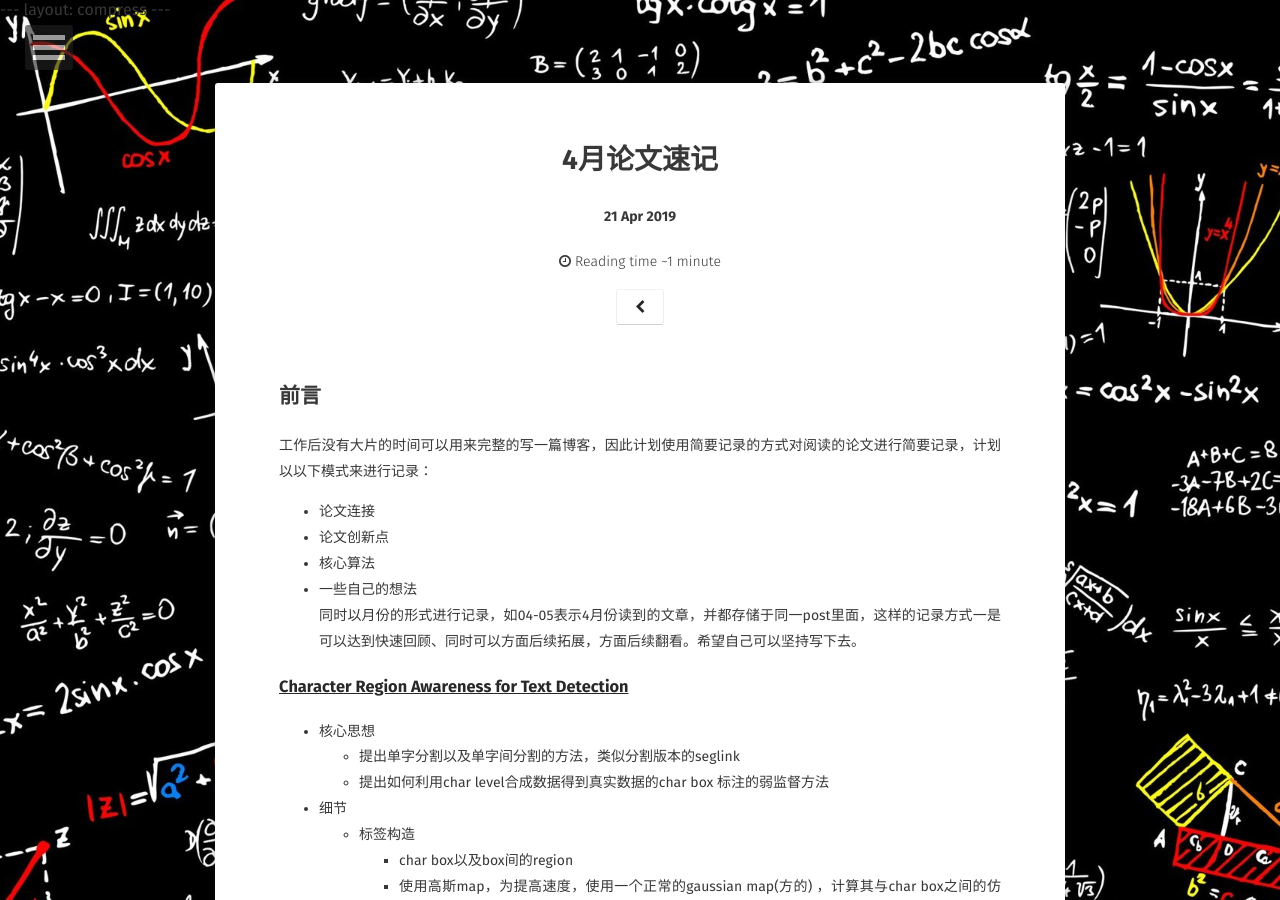
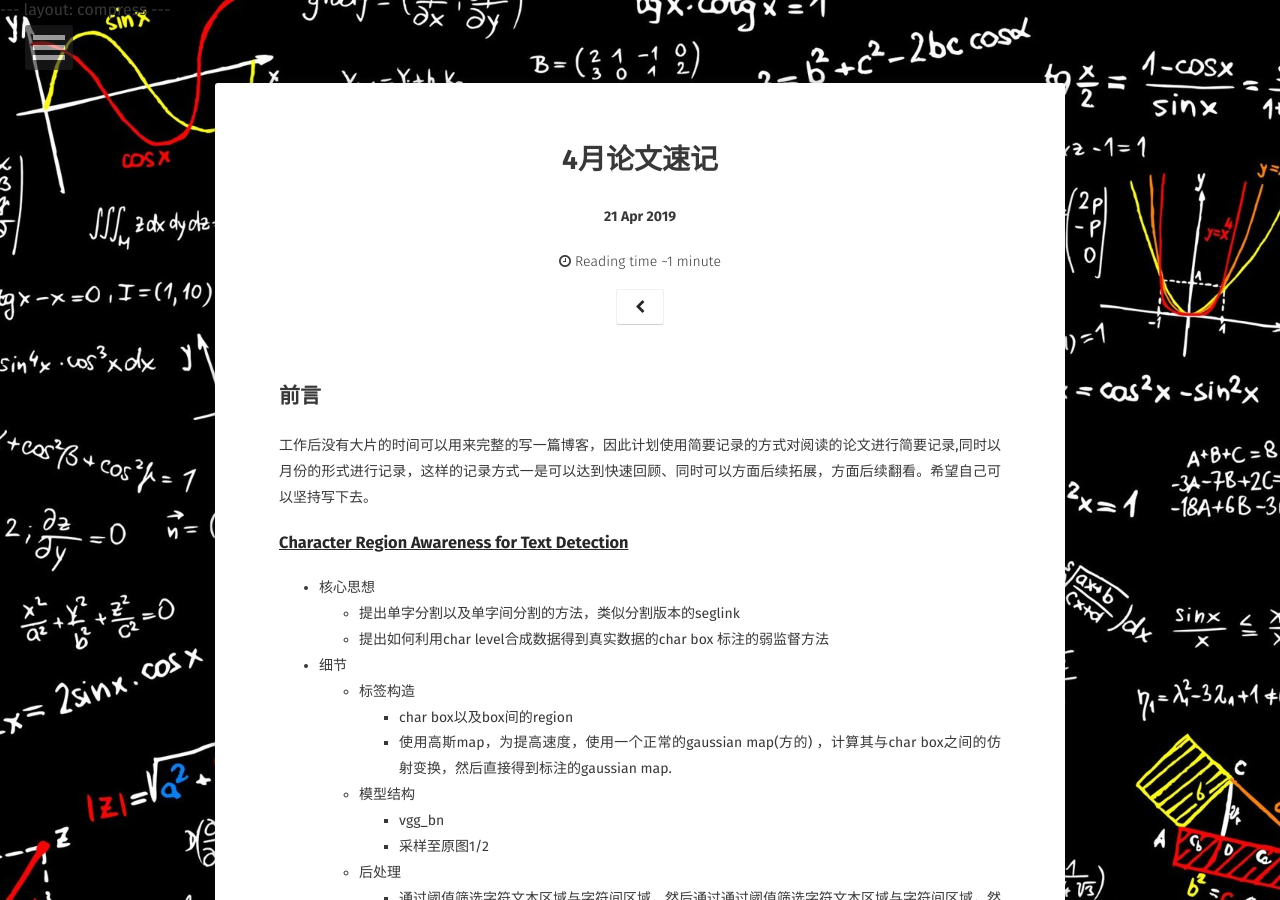
Before and after one commit to saicoco/saicoco.github.io, a Jekyll site: the page built from _posts/2019-04-21-text-detection.md, in a window 1280 px wide and 900 px high. Built offline with Jekyll 4.4.1, drawn with Linux system fonts in a browser that asks for light colours; some web fonts are replaced; comment, search, counter and statistics services are not loaded.

Commit message:
fix prehead in 论文速记

```diff
--- a/_posts/2019-04-21-text-detection.md
+++ b/_posts/2019-04-21-text-detection.md
@@ -12,13 +12,7 @@ description: Scene Text Recognition
 ---
 
 ## 前言
-工作后没有大片的时间可以用来完整的写一篇博客，因此计划使用简要记录的方式对阅读的论文进行简要记录，计划以以下模式来进行记录：
-- 论文连接
-- 论文创新点
-- 核心算法
-- 一些自己的想法
-同时以月份的形式进行记录，如04-05表示4月份读到的文章，并都存储于同一post里面，这样的记录方式一是可以达到快速回顾、同时可以方面后续拓展，方面后续翻看。希望自己可以坚持写下去。
-
+工作后没有大片的时间可以用来完整的写一篇博客，因此计划使用简要记录的方式对阅读的论文进行简要记录,同时以月份的形式进行记录，这样的记录方式一是可以达到快速回顾、同时可以方面后续拓展，方面后续翻看。希望自己可以坚持写下去。
 ### [Character Region Awareness for Text Detection](https://www.arxiv-vanity.com/papers/1904.01941/)
 * 核心思想
     * 提出单字分割以及单字间分割的方法，类似分割版本的seglink
```
